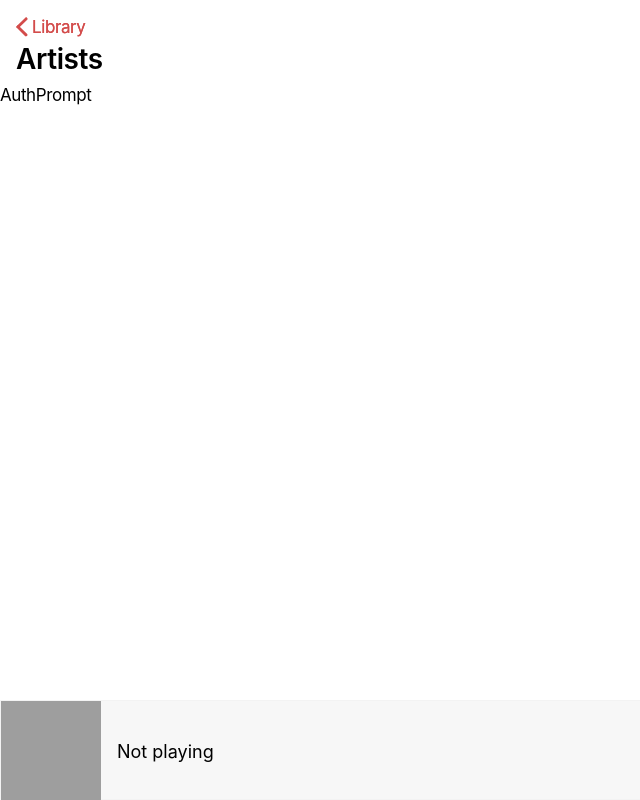
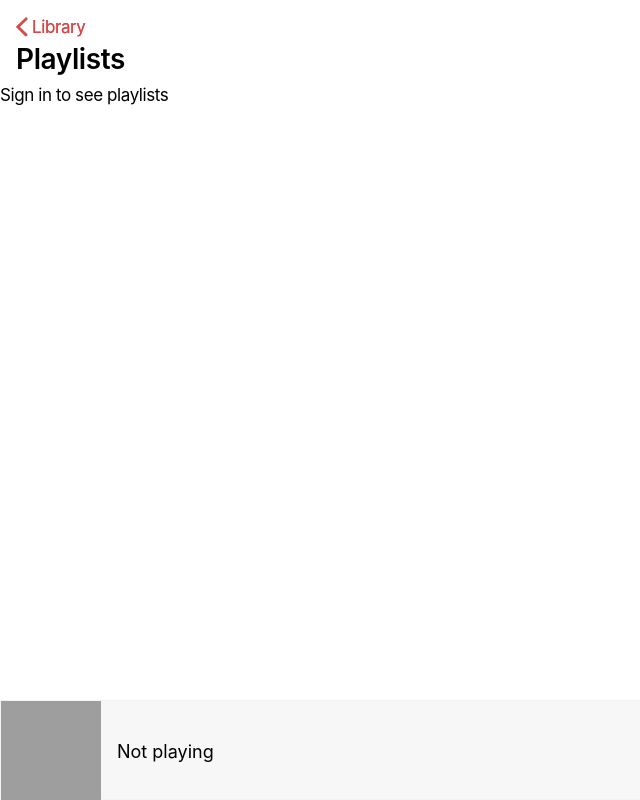
Before and after one commit to tvillarete/apple-music-next, a Next.js app: page / in a window 1280 px wide. Both pictures are taken after a click on the button "Playlists". Shown: the whole page, without its empty margins (0-640 px from the left). Built offline with nearby package versions, Linux system fonts and the light colour scheme; grey boxes are pictures that could not be loaded.

Commit message:
js(Playlists): Set up playlist support

```diff
--- a/components/SelectableList/SelectableListItem.tsx
+++ b/components/SelectableList/SelectableListItem.tsx
@@ -10,6 +10,7 @@ type ListItemVariant = "list" | "grid";
 const RootButtonContainer = styled.button<{
   $hasImage: boolean;
   $variant: ListItemVariant;
+  $height?: number;
 }>`
   width: 100%;
   border: none;
@@ -19,7 +20,8 @@ const RootButtonContainer = styled.button<{
   appearance: none;
   display: flex;
   align-items: center;
-  height: 57px;
+  height: ${({ $height }) => ($height ? `${$height + 16}px` : "3rem")};
+  min-height: 57px;
   cursor: pointer;
   user-select: none;
 
@@ -95,17 +97,20 @@ const Label = styled.p`
   font-weight: 400;
   font-size: 17px;
   line-height: 22px;
+  white-space: nowrap;
+  overflow: hidden;
+  text-overflow: ellipsis;
 `;
 
 const SubLabel = styled(Label)<{ $variant: ListItemVariant }>`
   font-weight: normal;
-  font-size: ${({ $variant }) => ($variant === "grid" ? "14px" : "12px")};
+  font-size: ${({ $variant }) => ($variant === "grid" ? "15px" : "14px")};
   color: #3c3c4399;
 `;
 
-const Image = styled.img<{ $variant: ListItemVariant }>`
-  height: 3rem;
-  width: 3rem;
+const Image = styled.img<{ $variant: ListItemVariant; $size?: number }>`
+  height: ${({ $size }) => ($size ? `${$size}px` : "3rem")};
+  width: ${({ $size }) => ($size ? `${$size}px` : "3rem")};
   margin-right: ${Unit.XXS};
   pointer-events: none;
 
@@ -132,7 +137,7 @@ interface Props {
 }
 
 const SelectableListItem = ({ option, onClick, variant = "list" }: Props) => {
-  const hasImage = !!option.imageUrl;
+  const hasImage = !!option.image;
   const hasIconLeft = !!option.iconLeft && variant === "list";
   const hasIconRight = variant === "list";
   const hasImageOrIconLeft = hasImage || hasIconLeft;
@@ -142,13 +147,16 @@ const SelectableListItem = ({ option, onClick, variant = "list" }: Props) => {
       onClick={onClick}
       $hasImage={hasImageOrIconLeft}
       $variant={variant}
+      $height={option.image?.size}
     >
       {hasImageOrIconLeft && (
         <IconContainer $variant={variant}>
           {hasImage && (
             <Image
               $variant={variant}
-              src={option.imageUrl}
+              src={option.image?.url}
+              $size={option.image?.size}
+              style={option.image?.styles}
               alt="Option image"
             />
           )}
--- a/components/views/AlbumsView/AlbumsView.tsx
+++ b/components/views/AlbumsView/AlbumsView.tsx
@@ -36,7 +36,7 @@ const AlbumsView = ({ albums, inLibrary = true }: Props) => {
         headerTitle: album.name,
         label: album.name,
         subLabel: album.artistName,
-        imageUrl: Utils.getArtwork(50, album.artwork?.url),
+        image: { url: Utils.getArtwork(50, album.artwork?.url) ?? "" },
         viewId: views.album.id,
         component: () => (
           <AlbumView id={album.id ?? ""} inLibrary={inLibrary} />
--- a/components/views/ArtistView/ArtistView.tsx
+++ b/components/views/ArtistView/ArtistView.tsx
@@ -26,7 +26,12 @@ const ArtistView = ({ id, inLibrary = false }: Props) => {
         headerTitle: album.name,
         label: album.name,
         subLabel: album.artistName,
-        imageUrl: Utils.getArtwork(100, album.artwork?.url),
+        image: {
+          url: Utils.getArtwork(100, album.artwork?.url),
+          styles: {
+            borderRadius: 4,
+          },
+        },
         viewId: views.album.id,
         component: () => (
           <AlbumView id={album.id ?? ""} inLibrary={inLibrary} />
--- a/components/views/ArtistsView/ArtistsView.tsx
+++ b/components/views/ArtistsView/ArtistsView.tsx
@@ -39,9 +39,12 @@ const ArtistsView = ({
         headerTitle: artist.name,
         label: artist.name,
         viewId: views.artist.id,
-        imageUrl: showImages
-          ? Utils.getArtwork(50, artist.artwork?.url) ?? "artists_icon.svg"
-          : "",
+        image: showImages
+          ? {
+              url:
+                Utils.getArtwork(50, artist.artwork?.url) ?? "artists_icon.svg",
+            }
+          : undefined,
         component: () => <ArtistView id={artist.id} inLibrary={inLibrary} />,
       })) ?? []
     );
--- a/components/views/LibraryView/LibraryView.tsx
+++ b/components/views/LibraryView/LibraryView.tsx
@@ -7,6 +7,7 @@ import { ArtistsView } from "components/views/ArtistsView";
 import { useSpotifySDK, useViewContext } from "hooks";
 import styled from "styled-components";
 import { AlbumsView } from "components/views/AlbumsView";
+import { PlaylistsView } from "components/views/PlaylistsView";
 
 const RootContainer = styled.div``;
 
@@ -38,9 +39,9 @@ const LibraryView = () => {
       {
         type: "view",
         label: "Playlists",
-        viewId: "artists",
+        viewId: "playlists",
         iconLeft: { name: "note", size: "small", color: "#D34C4B" },
-        component: () => <ArtistsView />,
+        component: () => <PlaylistsView />,
       },
       {
         type: "view",
--- /dev/null
+++ b/components/views/PlaylistView/PlaylistView.tsx
@@ -0,0 +1,52 @@
+import { useMemo } from "react";
+
+import * as Utils from "utils";
+import { useFetchPlaylist } from "hooks/utils/useDataFetcher";
+import SelectableList, {
+  SelectableListOption,
+} from "components/SelectableList";
+
+interface Props {
+  id: string;
+  /** Get playlist from the user's library if true (otherwise search Apple Music). */
+  inLibrary?: boolean;
+}
+
+const PlaylistView = ({ id, inLibrary = false }: Props) => {
+  const { data: playlist, isLoading } = useFetchPlaylist({
+    id,
+    inLibrary,
+  });
+
+  const options: SelectableListOption[] = useMemo(
+    () =>
+      playlist?.songs.map((song, index) => ({
+        type: "song",
+        label: song.name,
+        subLabel: song.artistName ?? "Unknown artist",
+        image: {
+          url: song.artwork?.url,
+          styles: {
+            borderRadius: 4,
+          },
+        },
+        queueOptions: {
+          playlist,
+          startPosition: index,
+        },
+        showNowPlayingView: true,
+        longPressOptions: Utils.getMediaOptions("song", song.id),
+      })) ?? [],
+    [playlist]
+  );
+
+  return (
+    <SelectableList
+      loading={isLoading}
+      options={options}
+      emptyMessage="No songs in this playlist"
+    />
+  );
+};
+
+export default PlaylistView;
--- /dev/null
+++ b/components/views/PlaylistView/index.ts
@@ -0,0 +1 @@
+export { default as PlaylistView } from "./PlaylistView";
--- /dev/null
+++ b/components/views/PlaylistsView/PlaylistsView.tsx
@@ -0,0 +1,67 @@
+import { useMemo } from "react";
+
+import { useSettings } from "hooks";
+import * as Utils from "utils";
+
+import { useFetchPlaylists } from "hooks/utils/useDataFetcher";
+import { views } from "components/views";
+import { PlaylistView } from "components/views/PlaylistView";
+import SelectableList, {
+  SelectableListOption,
+} from "components/SelectableList";
+
+interface Props {
+  playlists?: MediaApi.Playlist[];
+  inLibrary?: boolean;
+}
+
+const PlaylistsView = ({ playlists, inLibrary = true }: Props) => {
+  const { isAuthorized } = useSettings();
+  const { data: fetchedPlaylists, isLoading: isQueryLoading } =
+    useFetchPlaylists({
+      lazy: !!playlists,
+    });
+
+  const data =
+    playlists ?? fetchedPlaylists?.pages.flatMap((page) => page?.data ?? []);
+
+  const options: SelectableListOption[] = useMemo(
+    () =>
+      data?.map((playlist) => ({
+        type: "view",
+        label: playlist.name,
+        subLabel: playlist.description || `By ${playlist.curatorName}`,
+        image: {
+          url: playlist.artwork?.url,
+          size: 100,
+          styles: {
+            borderRadius: 8,
+          },
+        },
+        viewId: views.playlist.id,
+        headerTitle: playlist.name,
+        component: () => (
+          <PlaylistView id={playlist.id} inLibrary={inLibrary} />
+        ),
+        longPressOptions: Utils.getMediaOptions("playlist", playlist.id),
+      })) ?? [],
+    [data, inLibrary]
+  );
+
+  // If accessing PlaylistsView from the SearchView, and there is no data cached,
+  // 'isQueryLoading' will be true. To prevent an infinite loading screen in these
+  // cases, we'll check if we have any 'options'
+  const isLoading = !options.length && isQueryLoading;
+
+  return isAuthorized ? (
+    <SelectableList
+      loading={isLoading}
+      options={options}
+      emptyMessage="No saved playlists"
+    />
+  ) : (
+    <p>Sign in to see playlists</p>
+  );
+};
+
+export default PlaylistsView;
--- /dev/null
+++ b/components/views/PlaylistsView/index.ts
@@ -0,0 +1 @@
+export { default as PlaylistsView } from "./PlaylistsView";
--- a/components/views/index.ts
+++ b/components/views/index.ts
@@ -4,7 +4,14 @@ export { LibraryView } from "./LibraryView";
 
 export type ViewId = ScreenId | PopupId;
 
-type ScreenId = "library" | "artists" | "artist" | "albums" | "album";
+type ScreenId =
+  | "library"
+  | "artists"
+  | "artist"
+  | "albums"
+  | "album"
+  | "playlists"
+  | "playlist";
 type PopupId = "spotifyNotSupportedPopup" | "spotifyNonPremiumPopup";
 
 export type ViewType = "screen" | "actionSheet" | "popup";
@@ -40,6 +47,16 @@ export const views: Record<ViewId, ViewOption> = {
   album: {
     id: "album",
     title: "Album",
+    type: "screen",
+  },
+  playlists: {
+    id: "playlists",
+    title: "Playlists",
+    type: "screen",
+  },
+  playlist: {
+    id: "playlist",
+    title: "Playlist",
     type: "screen",
   },
   // music: { id: "music", title: "Music", type: WINDOW_TYPE.Screen },
```
Also changed, not shown: components/SelectableList/index.tsx (+7 -1 lines), hooks/utils/index.ts (+5 -6 lines).
